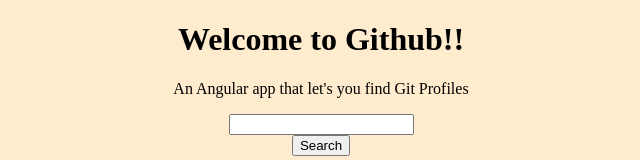
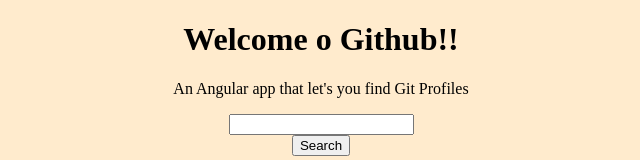
Before and after one commit to Joselyne123/Github-apps, an Angular app: page / in a window 1280 px wide. Shown: the top 160 px of the page, without its empty margins (319-959 px from the left). Built offline with nearby package versions, Linux system fonts and the light colour scheme.

Commit message:
add title

```diff
--- a/src/app/app.component.html
+++ b/src/app/app.component.html
@@ -1,6 +1,6 @@
 <div style="text-align:center">
   <h1>
-    Welcome to {{ title }}!!
+    Welcome o {{ title }}!!
   </h1>
   <p class="lead text-center">An Angular app that let's you find Git Profiles</p>
 
```
